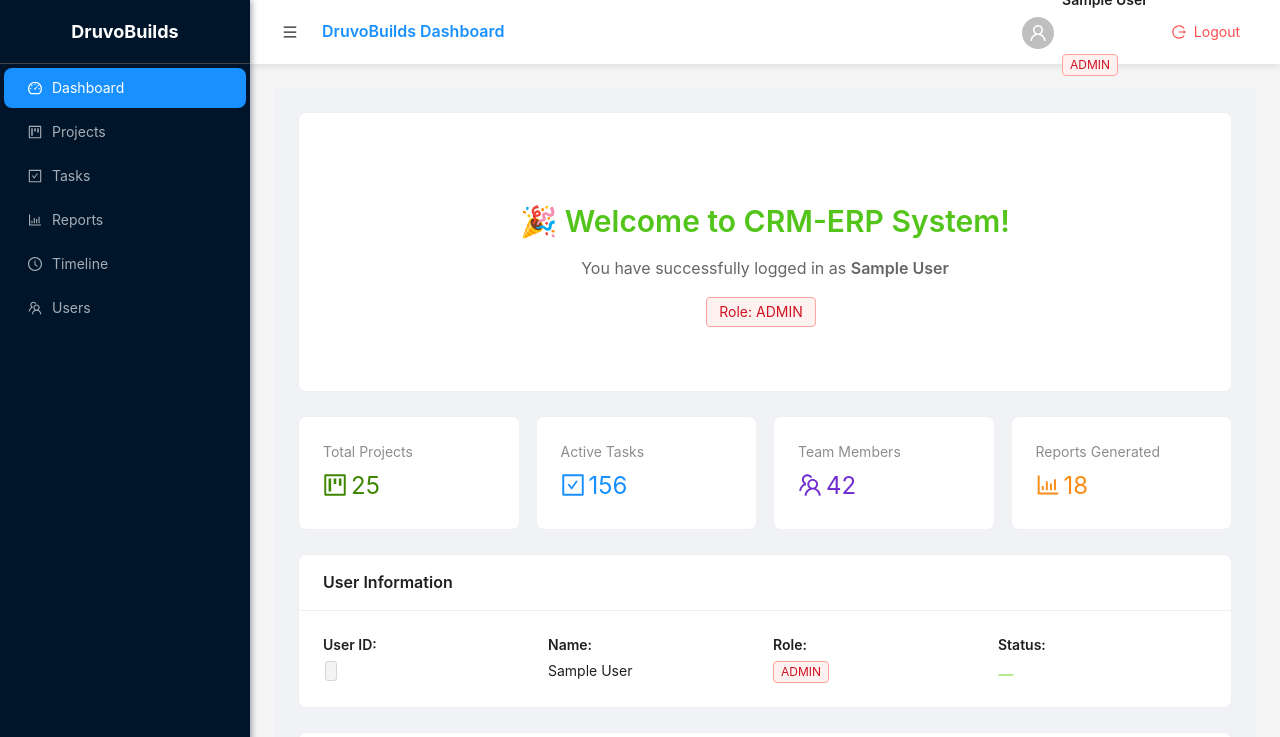
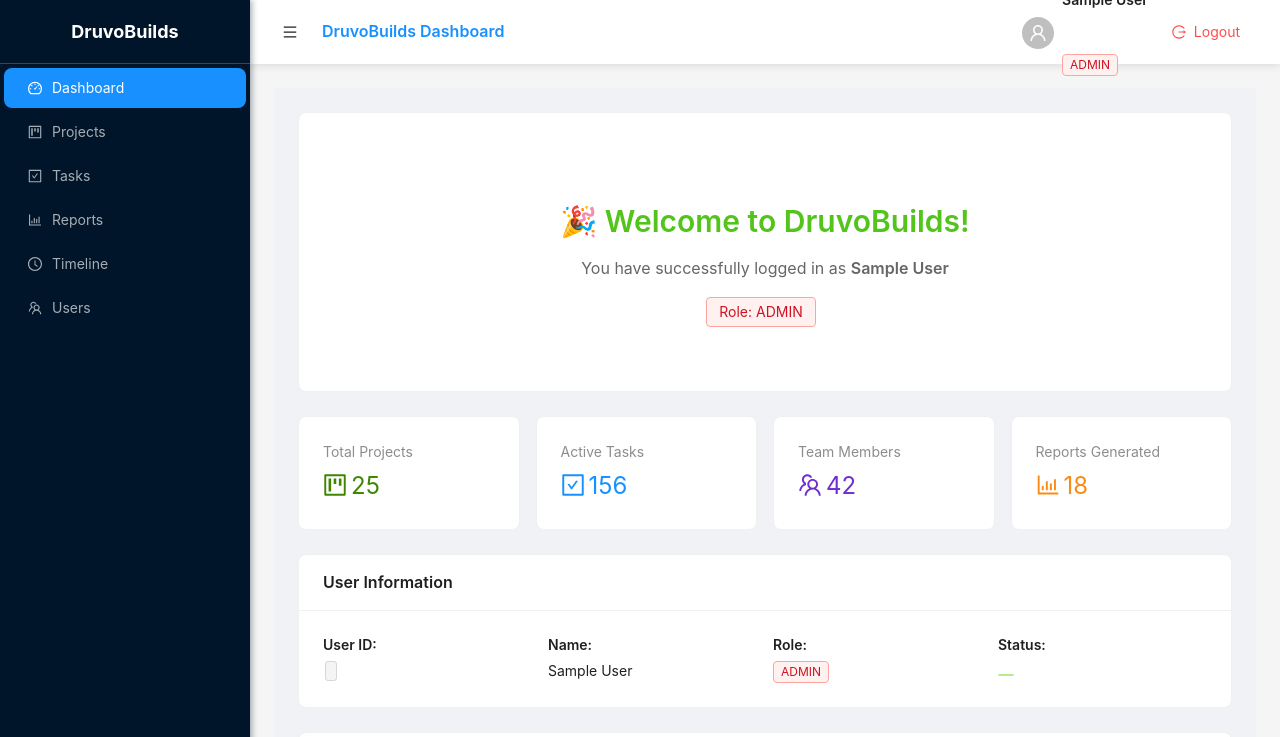
Before and after one commit to Pavan-dap/DruvoBuilds, a React (Vite) app: page /#/dashboard in a window 1280 px wide. Shown: the top 737 px of the page. Built offline with nearby package versions, Linux system fonts and the light colour scheme; no server answers; sample sign-in values are in the browser's storage.

Commit message:
Update Dashboard branding
cgen-347ee46833a14b19956ddca69a0025fe

```diff
--- a/src/pages/Dashboard.jsx
+++ b/src/pages/Dashboard.jsx
@@ -24,7 +24,7 @@ function Dashboard({ user }) {
       <Card style={{ marginBottom: 24 }}>
         <div style={{ textAlign: 'center', padding: '40px 20px' }}>
           <Title level={2} style={{ color: '#52c41a', marginBottom: 16 }}>
-            🎉 Welcome to CRM-ERP System!
+            🎉 Welcome to DruvoBuilds!
           </Title>
           <Text style={{ fontSize: '16px', color: '#666' }}>
             You have successfully logged in as <strong>{user?.name}</strong>
```
